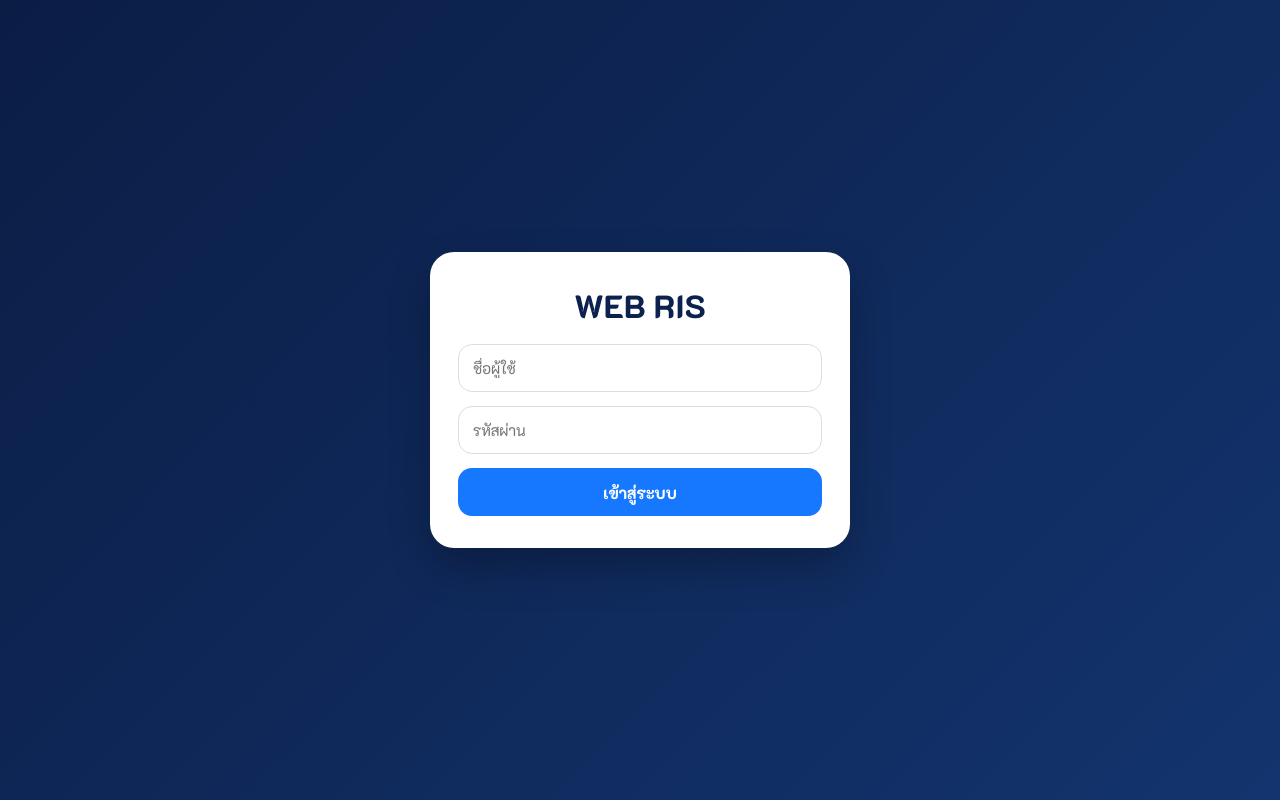
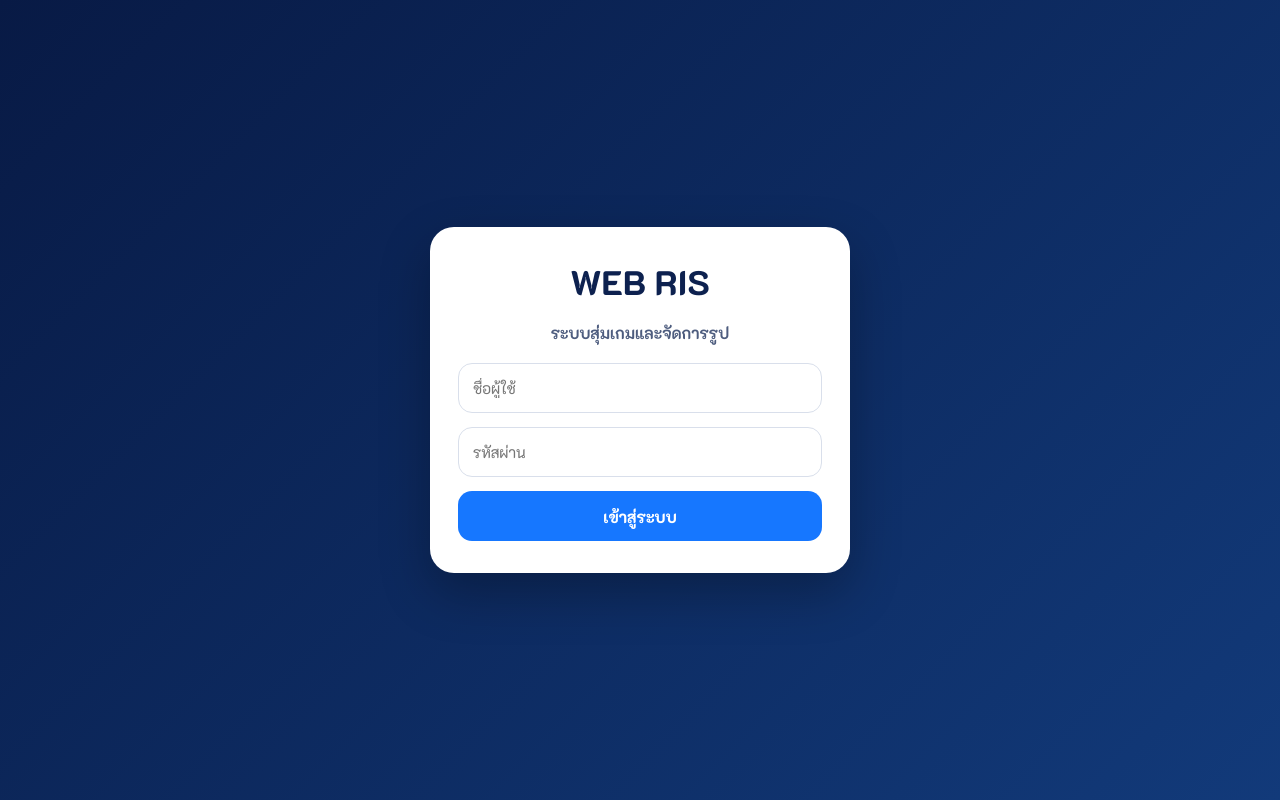
Before and after one commit to aitpakorn1998-eng/T-AVENGER, a Flask app: page /login in a window 1280 px wide. Run offline with Flask 3, Linux system fonts and the light colour scheme.

Commit message:
Update login.html

```diff
--- a/templates/login.html
+++ b/templates/login.html
@@ -14,7 +14,7 @@
             justify-content:center;
             align-items:center;
             font-family:"K2D", sans-serif;
-            background:linear-gradient(135deg,#0b1d45,#13346e);
+            background:linear-gradient(135deg,#081a45,#123a7a);
         }
         .login-box{
             width:100%;
@@ -22,19 +22,25 @@
             background:#fff;
             border-radius:24px;
             padding:32px 28px;
-            box-shadow:0 20px 40px rgba(0,0,0,.25);
+            box-shadow:0 20px 50px rgba(0,0,0,.28);
         }
         h1{
             margin:0 0 18px;
             text-align:center;
             color:#0d214f;
-            font-size:32px;
+            font-size:34px;
             font-weight:800;
+        }
+        .sub{
+            text-align:center;
+            color:#4d5c7e;
+            margin-bottom:20px;
+            font-weight:700;
         }
         .input{
             width:100%;
-            height:48px;
-            border:1px solid #d7ddeb;
+            height:50px;
+            border:1px solid #d9dfeb;
             border-radius:14px;
             padding:0 14px;
             font-size:15px;
@@ -43,7 +49,7 @@
         }
         .btn{
             width:100%;
-            height:48px;
+            height:50px;
             border:none;
             border-radius:14px;
             background:#1677ff;
@@ -53,11 +59,9 @@
             cursor:pointer;
             font-family:"K2D", sans-serif;
         }
-        .btn:hover{
-            background:#0f63d6;
-        }
+        .btn:hover{background:#0f63d6}
         .flash{
-            background:#ffe3e3;
+            background:#ffe6e6;
             color:#b42318;
             border-radius:12px;
             padding:10px 12px;
@@ -70,6 +74,7 @@
 <body>
     <form class="login-box" method="POST">
         <h1>WEB RIS</h1>
+        <div class="sub">ระบบสุ่มเกมและจัดการรูป</div>
 
         {% with messages = get_flashed_messages() %}
             {% if messages %}
```
